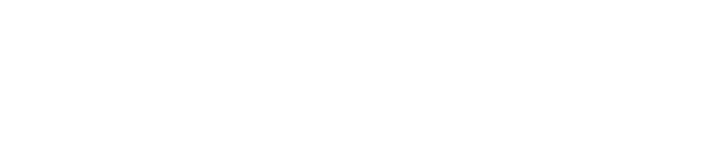
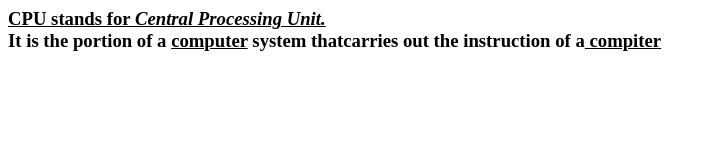
Before and after one commit to iamneo-production/aeacaaccaefadaeccdfffebaeceaec, a website: page public/index.html in a window 1280 px wide. Shown: the whole page, without its empty margins (0-717 px from the left). Drawn offline with Linux system fonts and the light colour scheme.

Commit message:
Backup Commit

```diff
--- a/public/index.html
+++ b/public/index.html
@@ -4,7 +4,9 @@
     </head>
     <body>
         <p><h3>
-
+           <u> CPU stands for <i>Central Processing Unit. </i></u> <br>
+            It is the portion of a <u> computer</u> system thatcarries
+            out the instruction of a<u> compiter</u>
         </h3></p>
     </body>
 </html>
```
